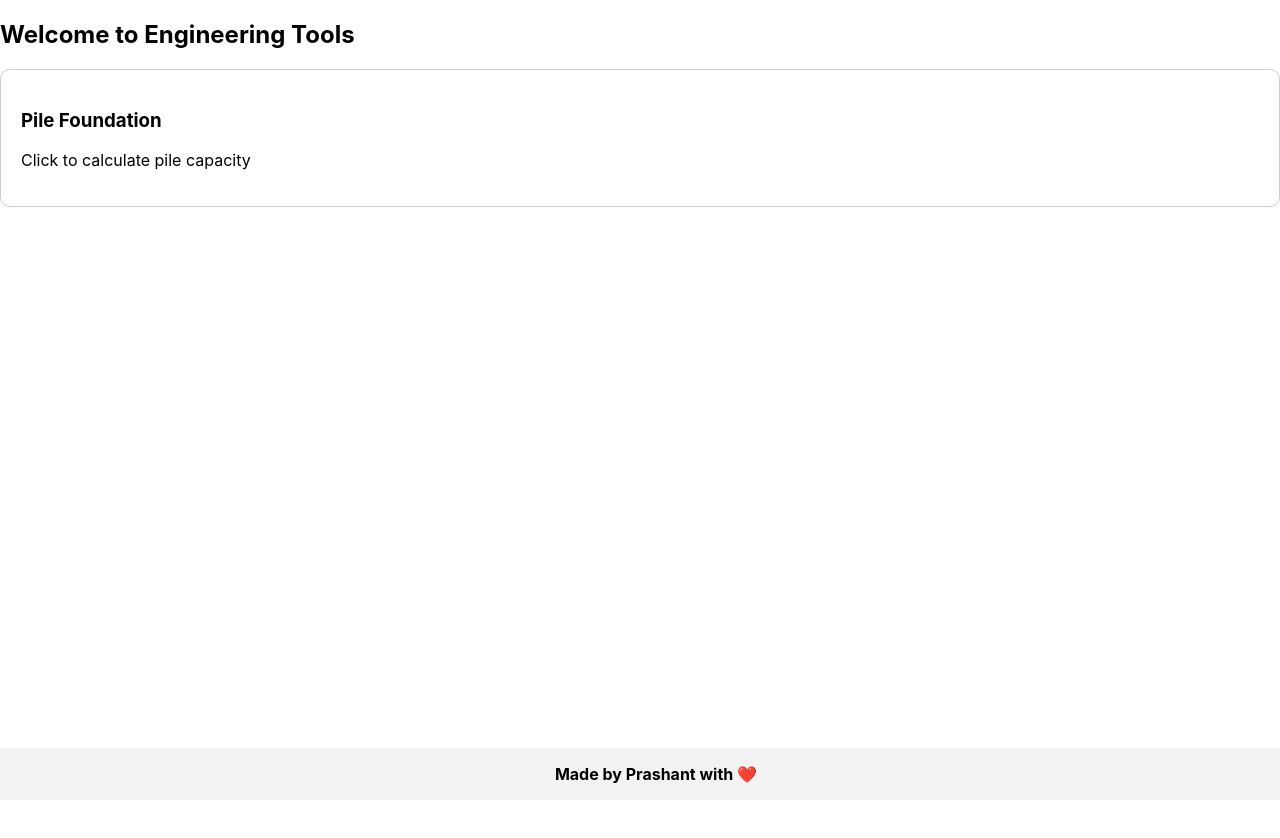
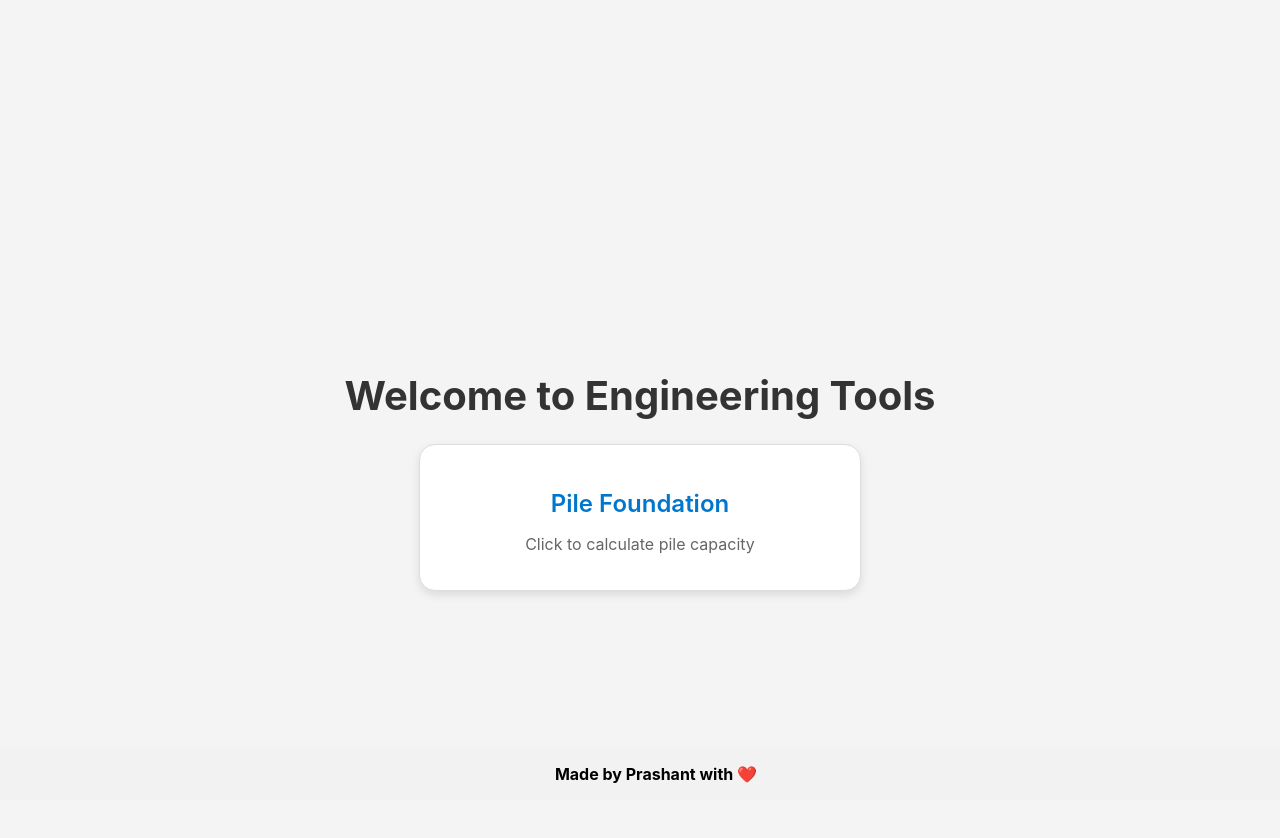
Before and after one commit to BLENDERM0NK/Pile_Capacity, a React (Create React App) app: page /dashboard in a window 1280 px wide. Shown: the top 838 px of the page. Before the commit the page ends 800 px from the top, so only its background shows below. Built offline with nearby package versions, Linux system fonts and the light colour scheme; no server answers; sample sign-in values are in the browser's storage.

Commit message:
Update: improved styling across components

```diff
--- a/src/pages/Dashboard.jsx
+++ b/src/pages/Dashboard.jsx
@@ -1,21 +1,23 @@
 // src/pages/Dashboard.jsx
 import React from 'react';
 import { useNavigate } from 'react-router-dom';
-// import './Dashboard.css'; // optional, for styling
+import styles from './dashboard.style';
 
 function Dashboard() {
   const navigate = useNavigate();
+  const [isHovered, setIsHovered] = React.useState(false);
 
   return (
-    <div className="dashboard">
-      <h2>Welcome to Engineering Tools</h2>
+    <div style={styles.container}>
+      <h2 style={styles.heading}>Welcome to Engineering Tools</h2>
       <div
-        className="card"
+        style={isHovered ? { ...styles.card, ...styles.cardHover } : styles.card}
         onClick={() => navigate('/pile-calculator')}
-        style={{ cursor: 'pointer', padding: '20px', border: '1px solid #ccc', borderRadius: '10px' }}
+        onMouseEnter={() => setIsHovered(true)}
+        onMouseLeave={() => setIsHovered(false)}
       >
-        <h3>Pile Foundation</h3>
-        <p>Click to calculate pile capacity</p>
+        <h3 style={styles.cardTitle}>Pile Foundation</h3>
+        <p style={styles.cardText}>Click to calculate pile capacity</p>
       </div>
     </div>
   );
--- /dev/null
+++ b/src/pages/dashboard.style.js
@@ -0,0 +1,47 @@
+// src/pages/dashboard.style.js
+
+const styles = {
+  container: {
+    minHeight: '100vh',
+    display: 'flex',
+    flexDirection: 'column',
+    alignItems: 'center',
+    justifyContent: 'center',
+    backgroundColor: '#f4f4f4',
+    padding: '5vw', // relative padding for better mobile scaling
+  },
+  heading: {
+    fontSize: 'clamp(1.5rem, 5vw, 2.5rem)', // responsive font size
+    marginBottom: '24px',
+    color: '#333',
+    textAlign: 'center',
+  },
+  card: {
+    backgroundColor: '#fff',
+    padding: '20px',
+    borderRadius: '16px',
+    border: '1px solid #ddd',
+    boxShadow: '0 4px 10px rgba(0, 0, 0, 0.1)',
+    transition: 'transform 0.3s ease, box-shadow 0.3s ease',
+    cursor: 'pointer',
+    maxWidth: '400px',
+    width: '100%',
+    textAlign: 'center',
+  },
+  cardHover: {
+    transform: 'translateY(-5px)',
+    boxShadow: '0 8px 20px rgba(0, 0, 0, 0.15)',
+  },
+  cardTitle: {
+    fontSize: 'clamp(1.2rem, 4vw, 1.5rem)',
+    fontWeight: '600',
+    color: '#0077cc',
+    marginBottom: '10px',
+  },
+  cardText: {
+    color: '#666',
+    fontSize: 'clamp(0.9rem, 3.5vw, 1rem)',
+  },
+};
+
+export default styles;
```
